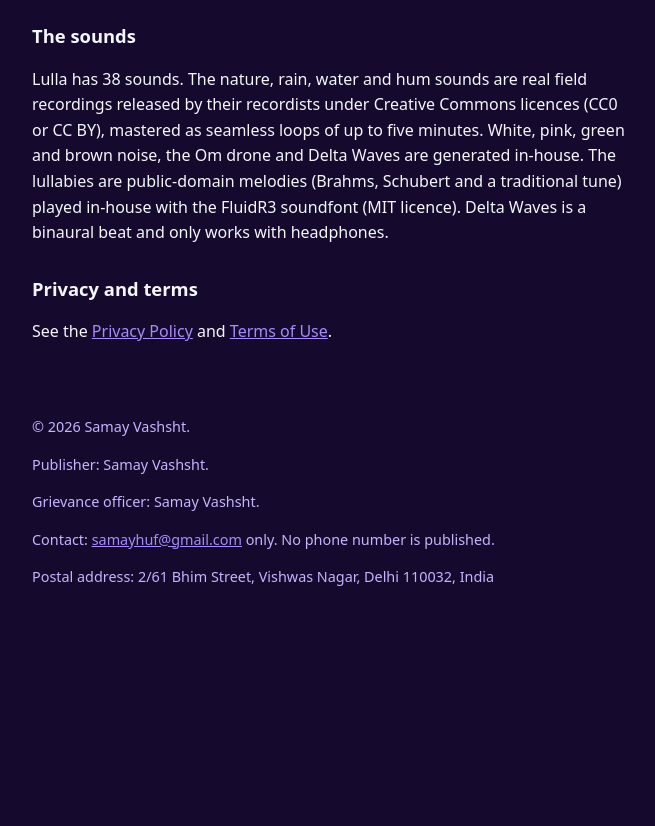
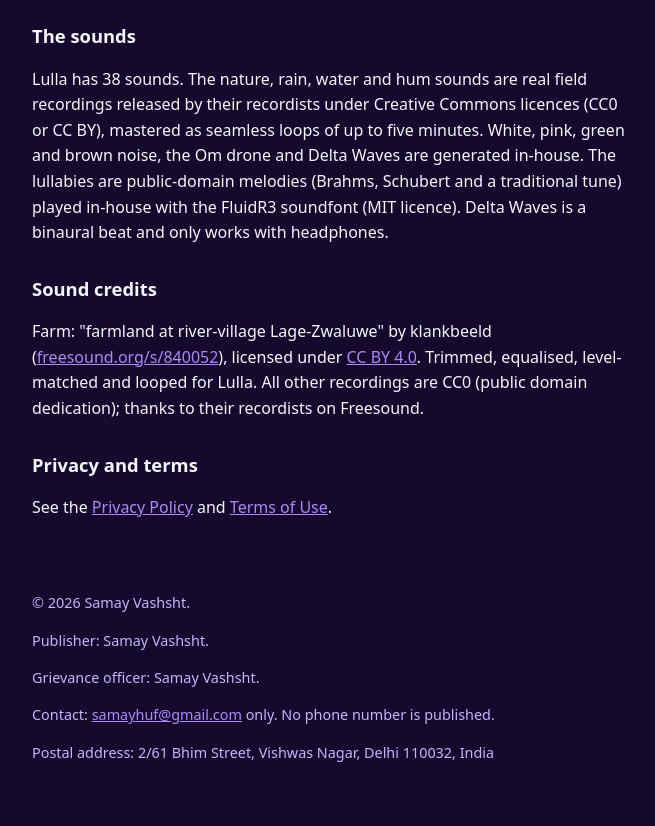
Before and after one commit to samayhuf-star/app-legal, a plain HTML site: page lulla/support.html in a window 1280 px wide. Shown: the part 942-1768 px from the top of the page, without its empty margins (308-963 px from the left). Before the commit the page ends 1592 px from the top, so only its background shows below. Drawn offline with Linux system fonts and the light colour scheme.

Commit message:
Lulla support: CC BY 4.0 credit for Farm (klankbeeld, Freesound 840052)

```diff
--- a/lulla/support.html
+++ b/lulla/support.html
@@ -49,6 +49,9 @@ footer { color: var(--muted); font-size: 0.9rem; padding-bottom: 3rem; }
     <h2>The sounds</h2>
     <p>Lulla has 38 sounds. The nature, rain, water and hum sounds are real field recordings released by their recordists under Creative Commons licences (CC0 or CC BY), mastered as seamless loops of up to five minutes. White, pink, green and brown noise, the Om drone and Delta Waves are generated in-house. The lullabies are public-domain melodies (Brahms, Schubert and a traditional tune) played in-house with the FluidR3 soundfont (MIT licence). Delta Waves is a binaural beat and only works with headphones.</p>
 
+    <h2>Sound credits</h2>
+    <p>Farm: "farmland at river-village Lage-Zwaluwe" by klankbeeld (<a href="https://freesound.org/s/840052/">freesound.org/s/840052</a>), licensed under <a href="https://creativecommons.org/licenses/by/4.0/">CC BY 4.0</a>. Trimmed, equalised, level-matched and looped for Lulla. All other recordings are CC0 (public domain dedication); thanks to their recordists on Freesound.</p>
+
     <h2>Privacy and terms</h2>
     <p>See the <a href="privacy.html">Privacy Policy</a> and <a href="terms.html">Terms of Use</a>.</p>
 
```
